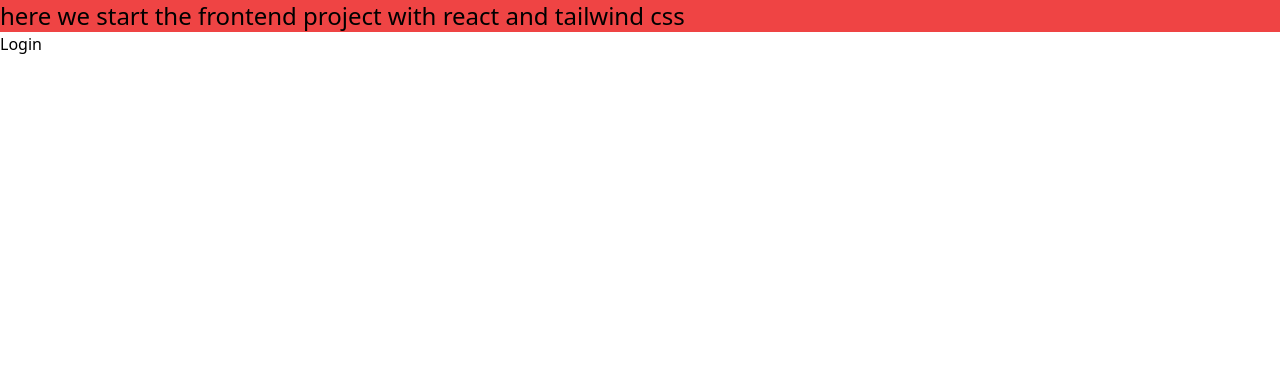
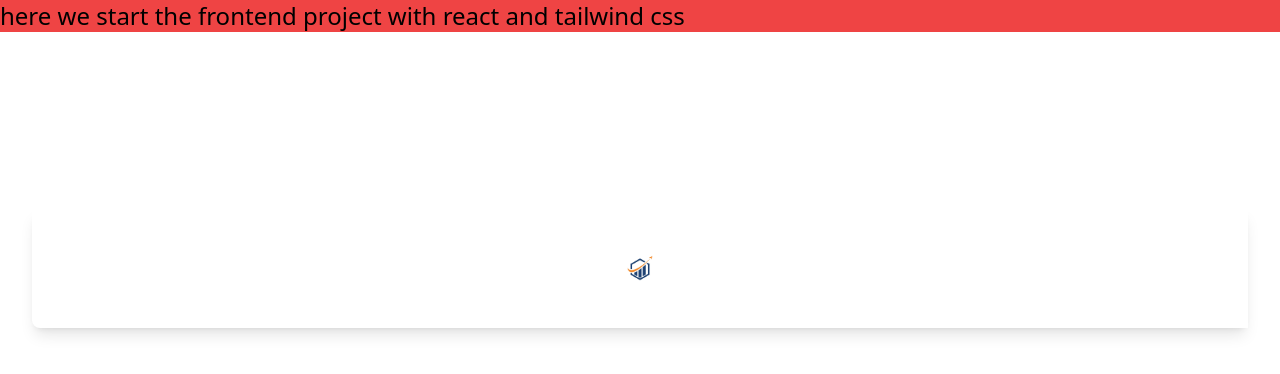
Before and after one commit to fuleprashant/advance_auth_mern, a React (Vite) app in the folder frontend/: page /login in a window 1280 px wide. Shown: the top 374 px of the page. Built offline with nearby package versions, Linux system fonts and the light colour scheme.

Commit message:
add login ui

```diff
--- a/frontend/src/components/LoginSection/Login.jsx
+++ b/frontend/src/components/LoginSection/Login.jsx
@@ -1,7 +1,21 @@
-import React from "react";
+import React, { useState } from "react";
+import logo from "../../assets/download (1).png";
 
 const Login = () => {
-  return <div>Login</div>;
+  const [isSignUp, setIsSignUp] = useState(false);
+  const [showPassword, setShowPassword] = useState(false);
+
+  return (
+    <div className="flex min-h-full flex-1 justify-center px-6 py-12 lg:px-8 mt-32">
+      <div className="flex flex-col justify-center w-full px-4 py-10 md:px-0 space-y-6 shadow-lg rounded-l-lg">
+        <img
+          src={logo}
+          alt="your company logo"
+          className="mx-auto h-10 w-auto"
+        />
+      </div>
+    </div>
+  );
 };
 
 export default Login;
```
Also changed, not shown: frontend/src/assets/download (1).png (added), frontend/src/assets/download.jfif (added).
